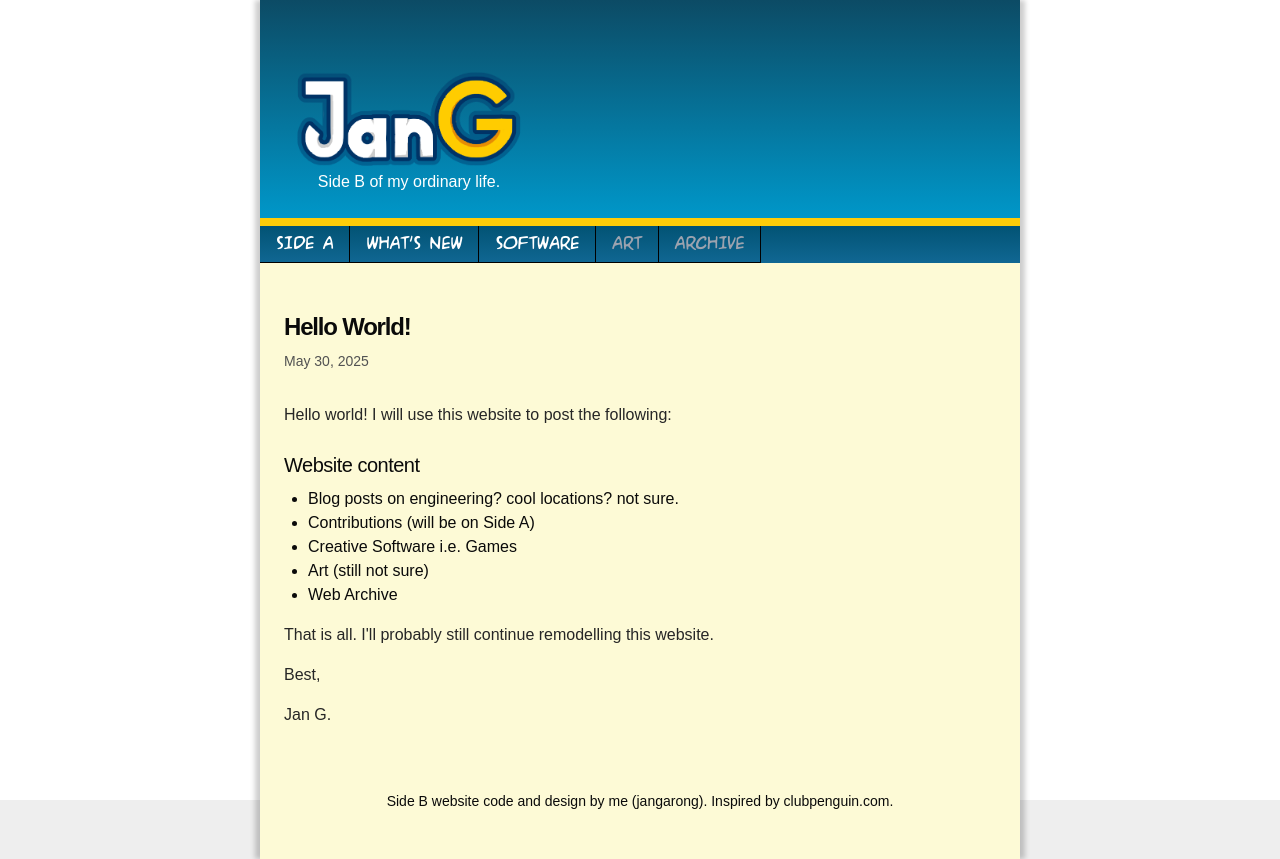
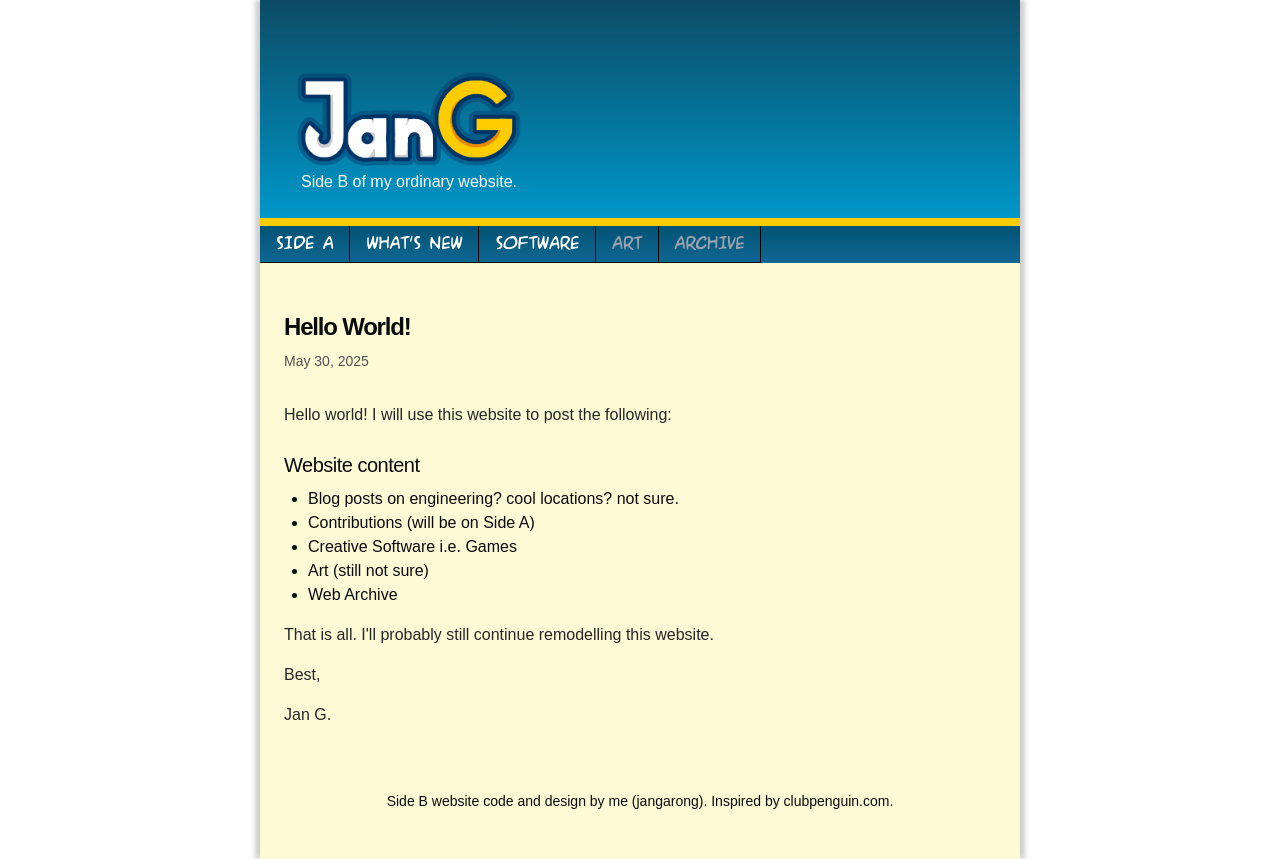
Before and after one commit to jangarong/jangarong.github.io, a Next.js app: page /blog/hello-world in a window 1280 px wide. Built offline with nearby package versions, Linux system fonts and the light colour scheme.

Commit message:
force white

```diff
--- a/src/app/blog/layout.tsx
+++ b/src/app/blog/layout.tsx
@@ -18,7 +18,7 @@ export default function RootLayout({
                     <div className="p-[24px] flex flex-col align-center">
                         <div className="flex flex-col align-center justify-center w-[250px]">
                             <Image src="/assets/jang-penguin.png" alt="JanG." width={250} height={50} />
-                            <div className="text-center mt-[4px]">Side B of my ordinary life.</div>
+                            <div className="text-center mt-[4px]">Side B of my ordinary website.</div>
                         </div>
                     </div>
                 </div>
--- a/src/app/globals.css
+++ b/src/app/globals.css
@@ -5,12 +5,14 @@
 html {
   margin: 0;
   padding: 0;
+  background-color: white;
 }
 
 body {
   font-family: Arial, Helvetica, sans-serif;
   margin: 0;
   padding: 0;
+  background-color: white;
 }
 
 .overflow-x-hidden {
```
